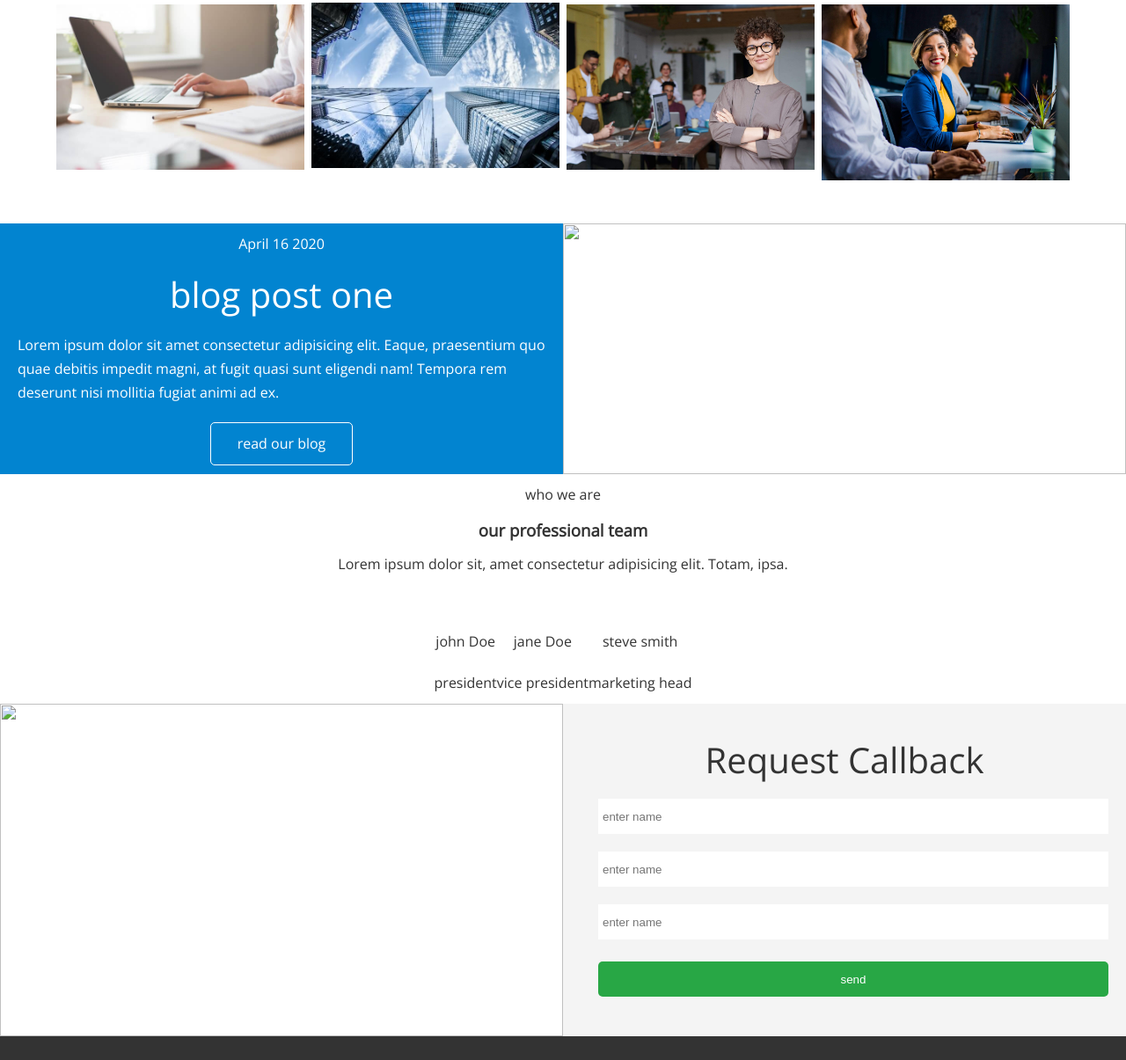
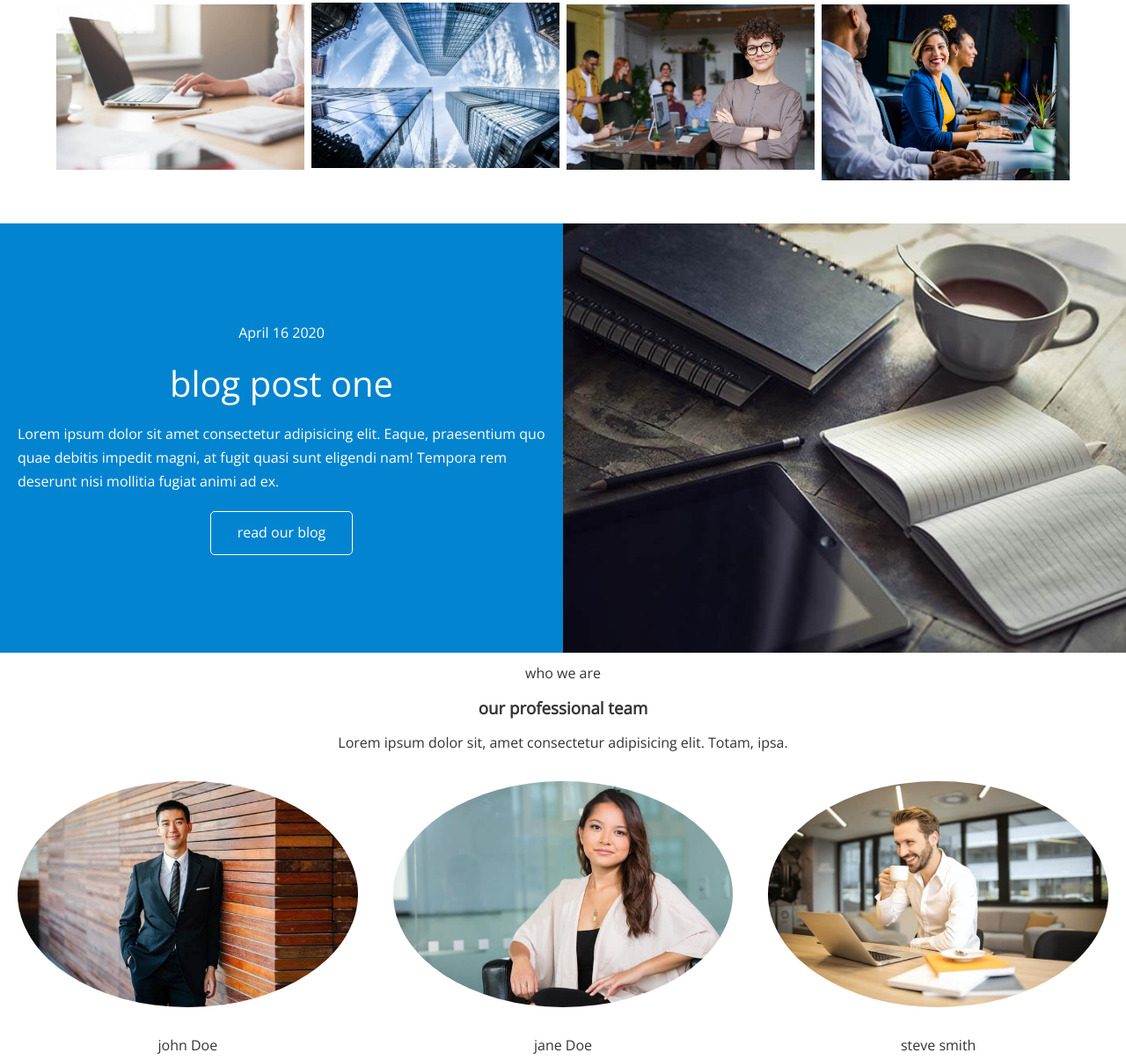
Before and after one commit to nimanoori22/practice_css, a plain HTML site: page company_website/index.html in a window 1280 px wide. Shown: the part 1956-3161 px from the top of the page at 88% size. Drawn offline with nearby package versions, Linux system fonts and the light colour scheme; the site is published under a folder, as on GitHub Pages, so addresses that start at the root find nothing.

Commit message:
image slash

```diff
--- a/company_website/index.html
+++ b/company_website/index.html
@@ -103,7 +103,7 @@
         </div>
 
         <div class="myimg">
-            <img src="/image/home/blog.jpg" alt="">
+            <img src="image/home/blog.jpg" alt="">
         </div>
     </section>
 
@@ -114,17 +114,17 @@
             <p>Lorem ipsum dolor sit, amet consectetur adipisicing elit. Totam, ipsa.</p>
             <div class="column">
                 <div class="column-1">
-                    <img src="/image/team/person1.jpg" alt="">
+                    <img src="image/team/person1.jpg" alt="">
                     <p>john Doe</p>
                     <p>president</p>
                 </div>
                 <div class="column-1">
-                    <img src="/image/team/person2.jpg" alt="">
+                    <img src="image/team/person2.jpg" alt="">
                     <p>jane Doe</p>
                     <p>vice president</p>
                 </div>
                 <div class="column-1">
-                    <img src="/image/team/person3.jpg" alt="">
+                    <img src="image/team/person3.jpg" alt="">
                     <p>steve smith</p>
                     <p>marketing head</p>
                 </div>
@@ -134,7 +134,7 @@
 
     <section id="contact">
         <div class="column">
-            <div class="myimg"><img src="/image/home/contact.jpg" alt=""></div>
+            <div class="myimg"><img src="image/home/contact.jpg" alt=""></div>
             <div class="myform bg-gray column-1">
                 <h3>Request Callback</h3>
                 <form action="">
```
